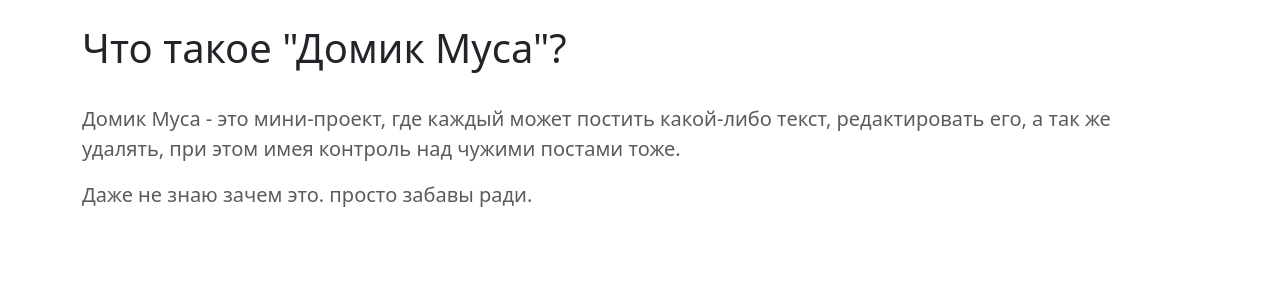
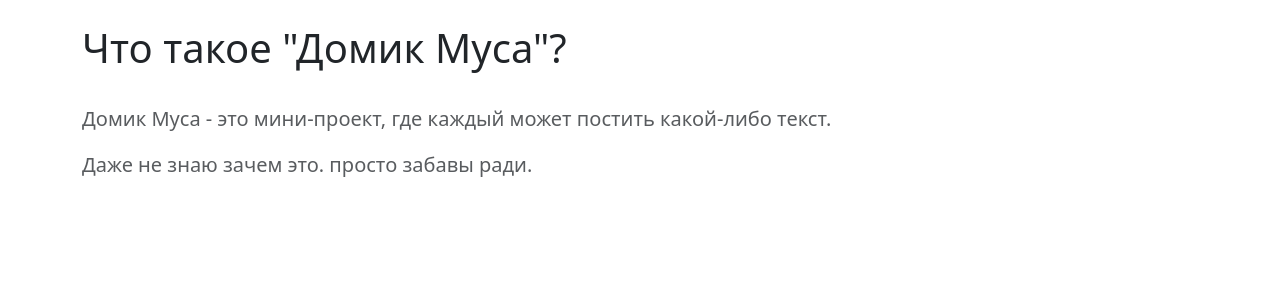
Before and after one commit to musdev13/Mus-Home, a Flask app: page /about in a window 1280 px wide. Shown: the part 73-373 px from the top of the page. Run offline with Flask 3, Linux system fonts and the light colour scheme.

Commit message:
update 0.9

```diff
--- a/templates/about.html
+++ b/templates/about.html
@@ -6,6 +6,6 @@
 
 {% block body %}
 <h1>Что такое "Домик Муса"?</h1><br>
-<p class="fs-5 text-body-secondary">Домик Муса - это мини-проект, где каждый может постить какой-либо текст, редактировать его, а так же удалять, при этом имея контроль над чужими постами тоже.</p>
+<p class="fs-5 text-body-secondary">Домик Муса - это мини-проект, где каждый может постить какой-либо текст.</p>
 <p class="fs-5 text-body-secondary">Даже не знаю зачем это. просто забавы ради.</p>
 {% endblock %}
--- a/templates/base.html
+++ b/templates/base.html
@@ -4,7 +4,6 @@
 <head>
     <meta charset="UTF-8">
     <meta name="viewport" content="width=device-width, initial-scale=1.0">
-    <link rel="stylesheet" href="{{ url_for('static', filename='css/main.css') }}">
     <link rel="stylesheet" href="https://cdn.jsdelivr.net/npm/bootstrap@5.3.3/dist/css/bootstrap.min.css">
     <title>{% block title %}{% endblock %}</title>
 </head>
--- a/templates/post_detail.html
+++ b/templates/post_detail.html
@@ -9,7 +9,5 @@
 <div class="alert alert-warning">
     <p>{{ article.text }}</p>
     <p><b>Дата: {{ article.date.date() }}</b></p>
-    <a href="/{{ article.id }}/delete" class="btn btn-danger">Удалить</a>
-    <a href="/{{ article.id }}/edit" class="btn btn-warning">Редактировать</a>
 </div>
 {% endblock %}
```
Also changed, not shown: static/css/main.css (deleted), 1 other file.
